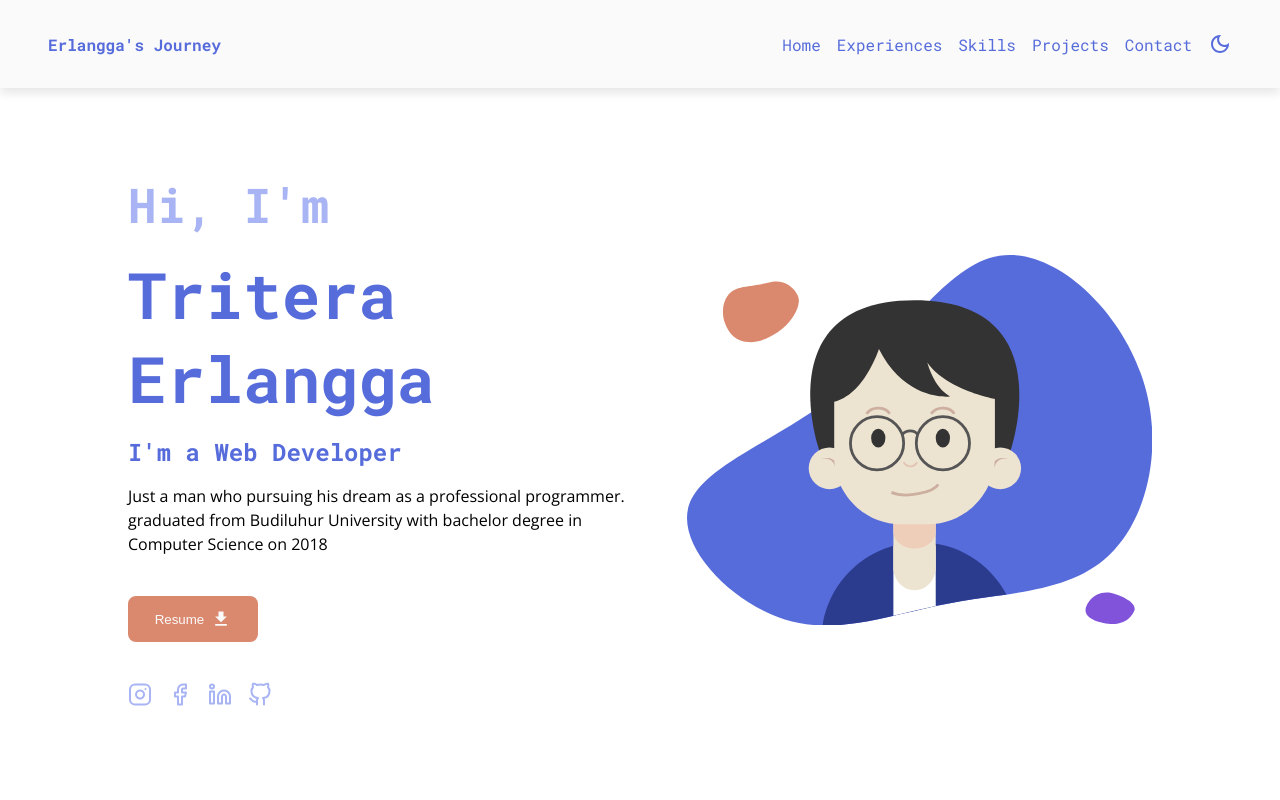
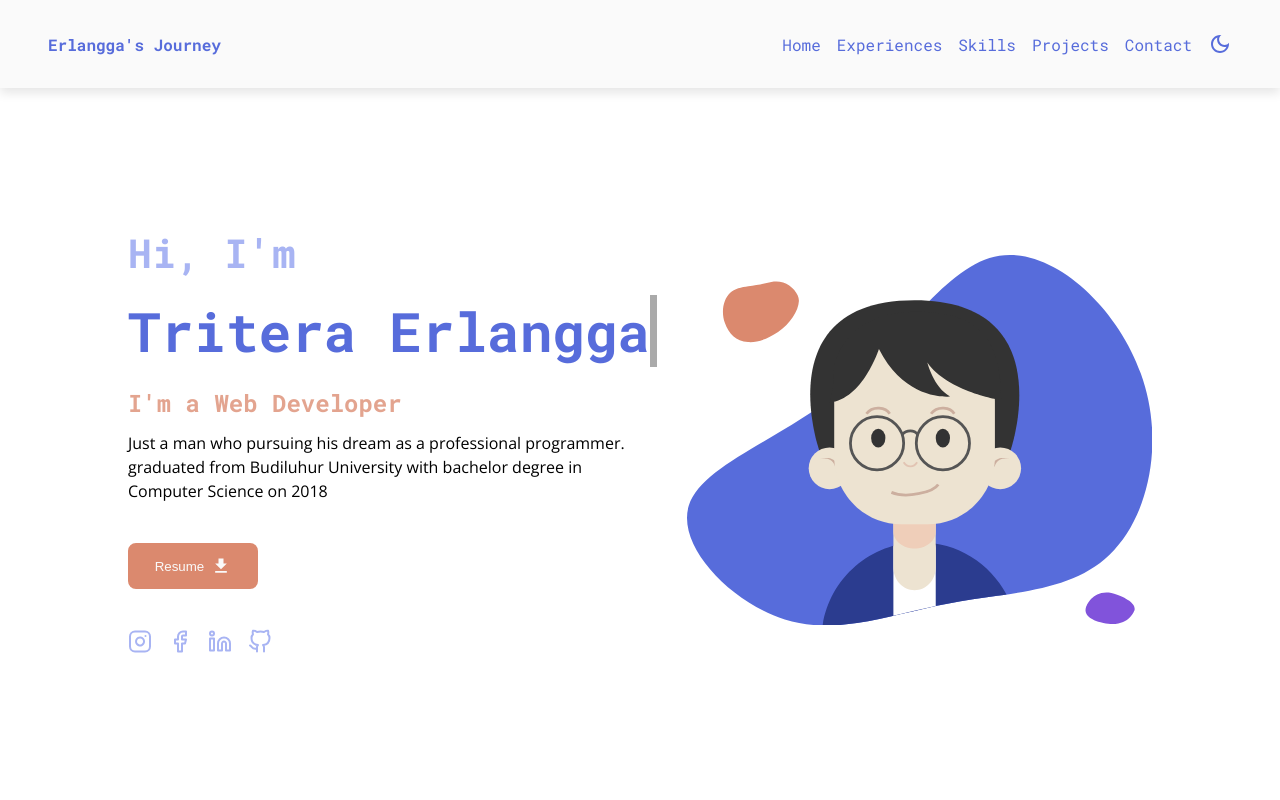
Before and after one commit to troy213/portfolio-v2, a React (Vite) app: page / in a window 1280 px wide. Shown: the top 800 px of the page. Built offline with nearby package versions, Linux system fonts and the light colour scheme.

Commit message:
add typewriting animation

```diff
--- a/src/App.scss
+++ b/src/App.scss
@@ -18,15 +18,31 @@
   .navbar,
   .menu,
   .hero,
+  .hero__title::before,
   .about,
   .skills,
   .projects {
     background-color: $theme-dark;
     transition: background-color 500ms ease-in-out;
   }
+
+  .hero__title::after {
+    background-color: $light;
+  }
 }
 
 .theme--light {
+  .hero {
+    background-color: white;
+
+    &__title::before {
+      background-color: white;
+      transition: background-color 500ms ease-in-out, color 500ms ease-in-out;
+    }
+
+    transition: background-color 500ms ease-in-out, color 500ms ease-in-out;
+  }
+
   .navbar,
   .menu,
   .hero,
--- a/src/_responsive.scss
+++ b/src/_responsive.scss
@@ -33,6 +33,7 @@
 
     &__title {
       text-align: start;
+      font-size: clamp(2rem, 3vw + 1rem, 4rem);
     }
 
     &__desc {
--- a/src/_variables.scss
+++ b/src/_variables.scss
@@ -12,3 +12,7 @@ $dark: #333333;
 $light: #fafafa;
 
 $theme-dark: #33374a;
+
+$typewriter-speed: 4s;
+$typewriter-steps: 16;
+$blink-speed: 750ms;
--- a/src/pages/Hero/index.jsx
+++ b/src/pages/Hero/index.jsx
@@ -17,7 +17,7 @@ const Hero = () => {
         <span className='hero__title text--bold text--mono color--primary'>
           Tritera Erlangga
         </span>
-        <span className='hero__subtitle text--bold text--mono color--primary'>
+        <span className='hero__subtitle text--bold text--mono'>
           I'm a Web Developer
         </span>
         <p className='hero__desc text--light line-height--6'>
--- a/src/pages/Hero/index.scss
+++ b/src/pages/Hero/index.scss
@@ -22,18 +22,47 @@
 
   &__pre-title {
     display: block;
-    font-size: 3rem;
+    font-size: clamp(1.5rem, 3vw + 1rem, 2.5rem);
   }
 
   &__title {
     display: block;
-    font-size: 4rem;
+    position: relative;
+    font-size: clamp(2rem, 5vw + 1rem, 4rem);
     text-align: center;
+    white-space: nowrap;
+
+    &::before,
+    &::after {
+      content: '';
+      position: absolute;
+      top: 0;
+      right: 0;
+      bottom: 0;
+      left: 0;
+    }
+
+    &::before {
+      animation: typewriter $typewriter-speed steps($typewriter-steps) 1s
+        forwards;
+    }
+
+    &::after {
+      width: 0.125em;
+      background: $dark;
+      animation: typewriter $typewriter-speed steps($typewriter-steps) 1s
+          forwards,
+        blink $blink-speed steps(24) infinite;
+    }
   }
 
   &__subtitle {
     display: block;
+    color: $color-orange;
     font-size: 1.5rem;
+    opacity: 0;
+    transform: translateY(1rem);
+    animation: fadeInUp 2s calc($typewriter-speed + 1500ms) ease forwards;
   }
 
   &__desc {
@@ -59,3 +88,22 @@
     margin: 1.5rem 0;
   }
 }
+
+@keyframes typewriter {
+  to {
+    left: 100%;
+  }
+}
+
+@keyframes blink {
+  to {
+    opacity: 0;
+  }
+}
+
+@keyframes fadeInUp {
+  to {
+    opacity: 1;
+    transform: translateY(0);
+  }
+}
```
